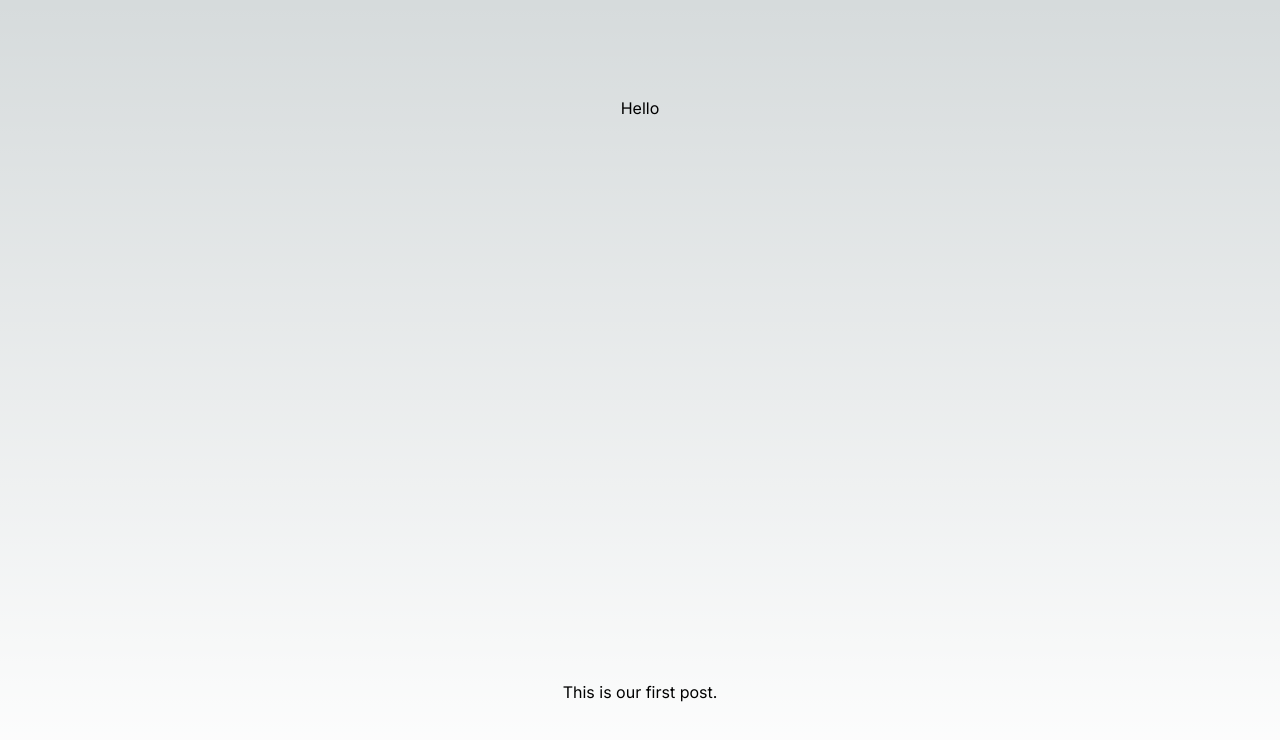
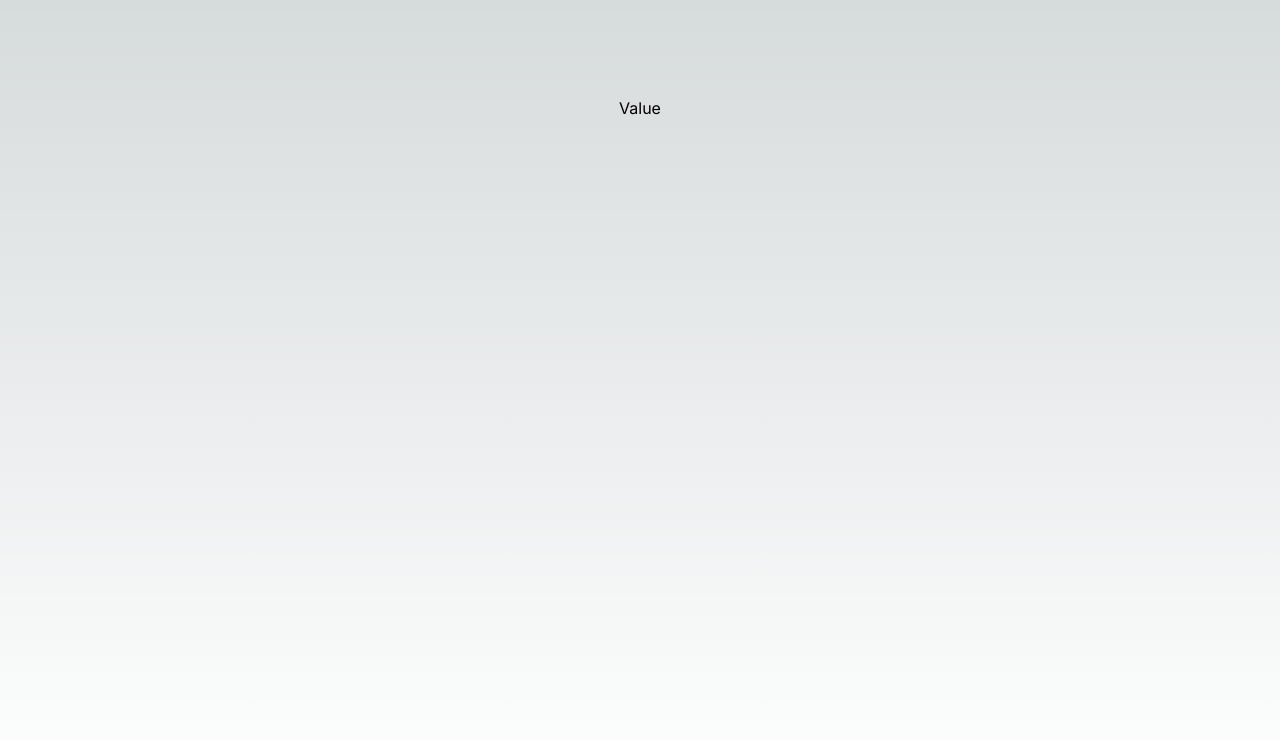
Before and after one commit to maxiller/zyatnin.me, a Next.js app: page / in a window 1280 px wide. Shown: the top 740 px of the page. Built offline with nearby package versions, Linux system fonts and the light colour scheme.

Commit message:
MVP placeholder

```diff
--- a/src/app/hello.mdx
+++ b/src/app/hello.mdx
@@ -1,9 +1 @@
----
-title: Hello
-tags:
-  - hello
-  - hero
----
-## Hello
-
-This is our first post.
+# Value
--- a/src/app/page.tsx
+++ b/src/app/page.tsx
@@ -4,7 +4,7 @@
 export default function Home() {
   return (
     <main className="flex min-h-screen flex-col items-center justify-between p-24">
-      <Hello />
+      <Hello className="text-9xl" />
     </main>
   )
 }
```
